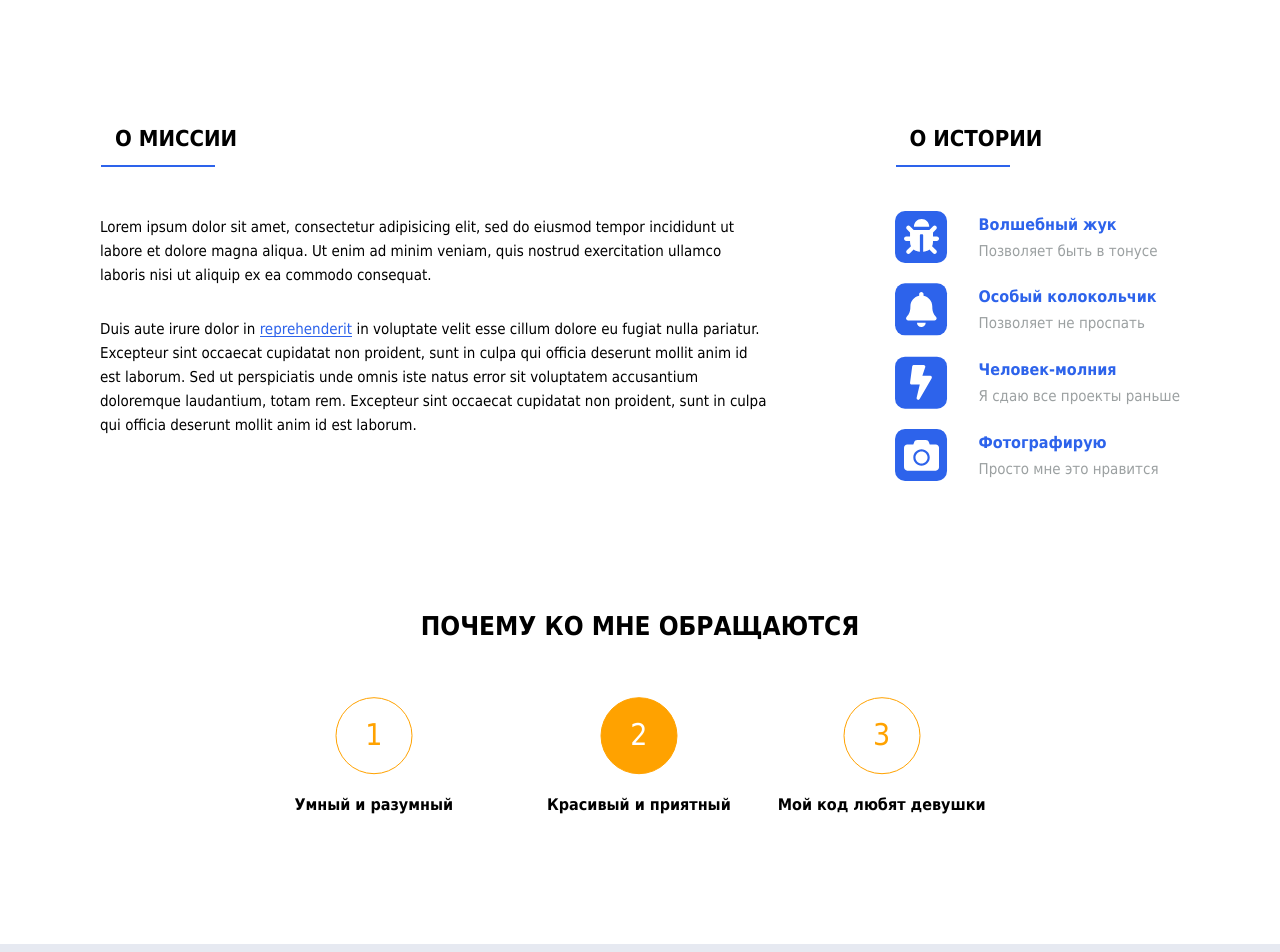
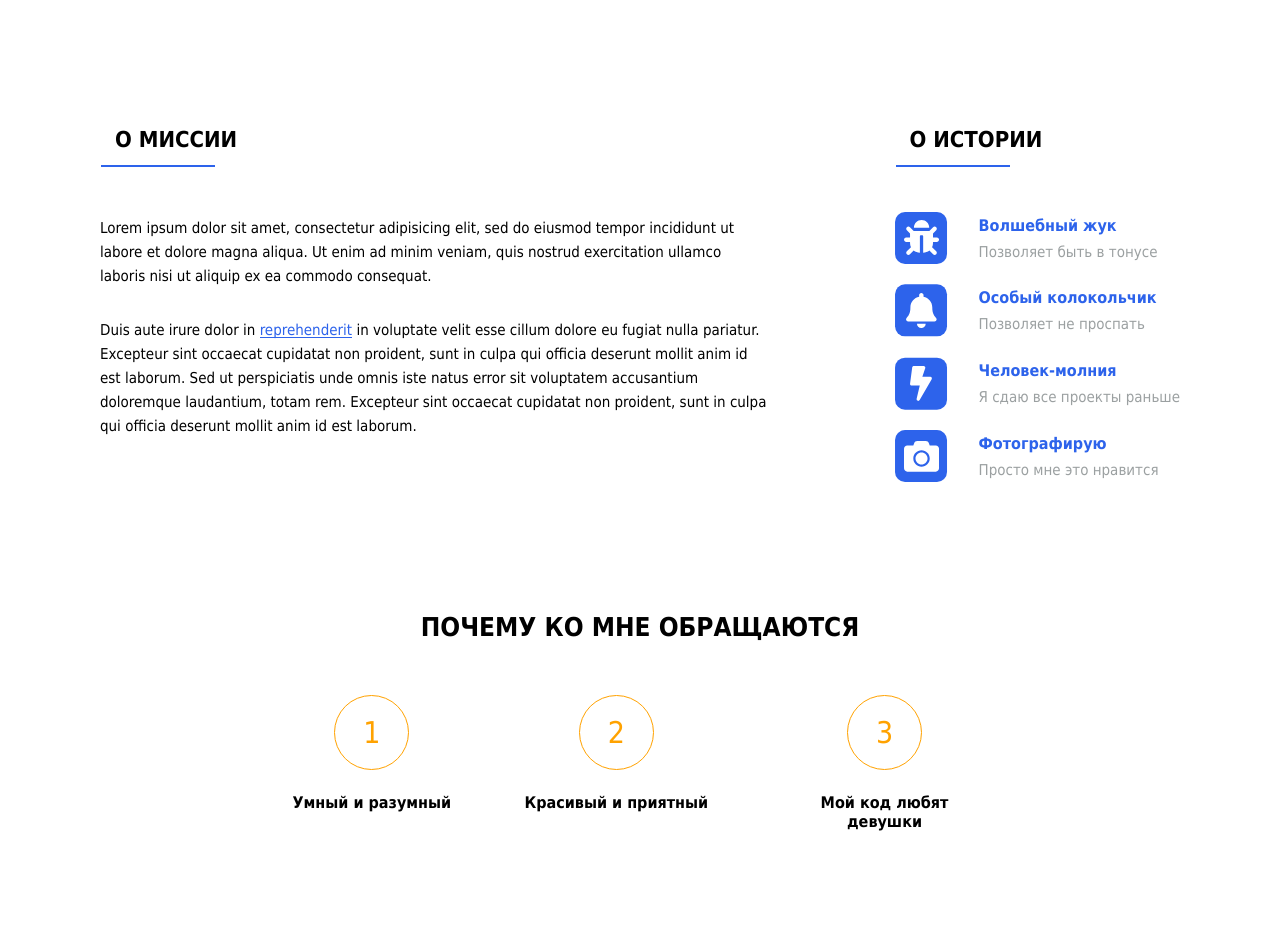
Before and after one commit to Sviatoslove/about_me_4, a plain HTML site: page index.html in a window 1280 px wide. Shown: the part 840-1792 px from the top of the page. Drawn offline with Linux system fonts and the light colour scheme; files whose address does not match are found by name.

Commit message:
pravki_1

```diff
--- a/css/about_me.css
+++ b/css/about_me.css
@@ -23,19 +23,20 @@
 }
 .mission_title {
     position: relative;
-    margin-left: 15px;
+    margin: 0 0 49px 15px;
+
 }
-.about:after {
+.line:after {
     position: absolute;
     background-color: #2D63EB;
     content: "";
     height: 2px;
-    top: 40px;
     width: 114px;
     left: -14px;
+    bottom: 0;
 }
-.mission_essence {
-    margin: 63px 0 30px;
+.mission p:not(:last-child) {
+    margin-bottom: 30px;
 }
 .mission_essence_more{
 }
@@ -56,10 +57,9 @@
 }
 .history_title {
     position: relative;
-    margin-left: 15px;
+    margin: 0 0 45px 15px;
 }
 .history_details {
-    margin-top: 59px;
 }
 .details_item {
     display: flex;
@@ -84,26 +84,21 @@
     text-align: center;
 }
 .because_title {
+    margin-bottom: 52px;
 }
 .because_list {
+    max-width: 695px;
+    width: 100%;
+    margin: 0 auto;
     display: flex;
-    justify-content: center;
-    counter-reset: num;
+    justify-content: space-between;
 }
 .because_item {
     font-size: 16px;
     line-height: 19px;
     font-weight: 700;
-    margin-top: 153px;
-    position: relative;
 }
-.because_item::before {
-    content: counter(num) '';
-    counter-increment: num;
-    position: absolute;
-    top: 50%;
-    left: 50%;
-    transform: translate(-50%,-140%);
+.because_item_numb {
     border: 1px solid #FFA200;
     border-radius: 50px;
     width: 75px;
@@ -115,14 +110,14 @@
     line-height: 36px;
     font-weight: 400;
     color: #FFA200;
+    margin: 0 auto 23px;
 }
-.beautiful::before {
+.because_item p {
+    max-width: 206px;
+    width: 100%;
+}
+.because_item_numb:hover {
     color: #fff;
     background-color: #FFA200;
+    cursor: pointer;
 }
-.smart {
-    margin-right: 94px;
-}
-.beautiful {
-    margin-right: 47px;
-}
--- a/css/author.css
+++ b/css/author.css
@@ -3,7 +3,8 @@
 
 .header {
     background-color: #1148D3;
-    padding: 59px 0 48px;
+    padding: 59px 0 237px;
+    position: relative;
 }
 .author {
     max-width: 590px;
@@ -26,18 +27,8 @@
     border: 1px solid #fff;
 }
 .author i {
-    font-size: 15px;
     display: block;
-    margin-top: 173px;
+    position: absolute;
+    left: 50%;
+    bottom: 44px;
 }
-.btn {
-    min-width: 218px;
-    color: #fff;
-    font-size: 13px;
-    line-height: 16px;
-    border-radius: 27px;
-    font-weight: 700;
-    padding: 19px 35px;
-    display: inline-block;
-    text-transform: uppercase;
-}
--- a/css/global.css
+++ b/css/global.css
@@ -46,6 +46,17 @@ a, button, input {
 .btn:active, .policy:active {
   box-shadow: 0 1px 3px rgba(0, 0, 0, 0.5);
 }
+.btn {
+  min-width: 218px;
+  color: #fff;
+  font-size: 13px;
+  line-height: 16px;
+  border-radius: 27px;
+  font-weight: 700;
+  padding: 19px 35px;
+  display: inline-block;
+  text-transform: uppercase;
+}
 ul, li {
   display: block;
   margin: 0;
@@ -68,6 +79,7 @@ h2 {
 h3 {
   font-size: 22px;
   line-height: 27px;
+  padding-bottom: 14px;
 }
 h4 {
   font-size: 16px;
--- a/index.html
+++ b/index.html
@@ -37,16 +37,16 @@
                 </h2>
                 <div class="essence d-flex">
                     <div class="mission">
-                        <h3 class="mission_title about">
+                        <h3 class="mission_title line">
                             О миссии
                         </h3>
-                        <p class="mission_essence">
+                        <p>
                             Lorem ipsum dolor sit amet, consectetur adipisicing elit, sed do eiusmod tempor incididunt ut labore et dolore
                             magna
                             aliqua. Ut enim ad minim veniam, quis nostrud exercitation ullamco laboris nisi ut aliquip ex ea commodo
                             consequat.
                         </p>
-                        <p class="mission_essence_more">
+                        <p>
                             Duis aute irure dolor in <span class="special">reprehenderit</span> in voluptate velit esse cillum dolore eu fugiat nulla pariatur. Excepteur
                             sint
                             occaecat cupidatat non proident, sunt in culpa qui officia deserunt mollit anim id est laborum. Sed ut
@@ -57,12 +57,12 @@
                         </p>
                     </div>
                     <div class="history">
-                        <h3 class="history_title about">
+                        <h3 class="history_title line">
                             О истории
                         </h3>
                         <ul class="history_details">
                             <li class="details_item">
-                                <img class="icon" src="img/bug.svg" alt="bug">
+                                <img class="icon" src="svg/bug.svg" alt="bug">
                                 <div class="details_list">
                                     <h4 class="details_item_title">
                                         Волшебный жук
@@ -73,7 +73,7 @@
                                 </div>
                             </li>
                             <li class="details_item">
-                                <img class="icon" src="img/ring.svg" alt="ring">
+                                <img class="icon" src="svg/ring.svg" alt="ring">
                                 <div class="details_list">
                                     <h4 class="details_item_title">
                                         Особый колокольчик
@@ -84,7 +84,7 @@
                                 </div>
                             </li>
                             <li class="details_item">
-                                <img class="icon" src="img/flash.svg" alt="flash">
+                                <img class="icon" src="svg/flash.svg" alt="flash">
                                 <div class="details_list">
                                     <h4 class="details_item_title">
                                         Человек-молния
@@ -95,7 +95,7 @@
                                 </div>
                             </li>
                             <li class="details_item">
-                                <img class="icon" src="img/camera.svg" alt="camera">
+                                <img class="icon" src="svg/camera.svg" alt="camera">
                                 <div class="details_list">
                                     <h4 class="details_item_title">
                                         Фотографирую
@@ -113,14 +113,29 @@
                         Почему ко мне обращаются
                     </h2>
                     <ul class="because_list">
-                        <li class="because_item smart">
-                            Умный и разумный
-                        </li>
-                        <li class="because_item beautiful">
-                            Красивый и приятный
+                        <li class="because_item">
+                            <span class="because_item_numb">
+                                1
+                            </span>
+                            <p>
+                                Умный и разумный
+                            </p>
                         </li>
                         <li class="because_item">
-                            Мой код любят девушки
+                            <span class="because_item_numb">
+                                2
+                            </span>
+                            <p>
+                                Красивый и приятный
+                            </p>
+                        </li>
+                        <li class="because_item">
+                            <span class="because_item_numb">
+                                3
+                            </span>
+                            <p>
+                                Мой код любят девушки
+                            </p>
                         </li>
                     </ul>
                 </div>
@@ -145,7 +160,7 @@
     <footer class="footer">
         <div class="container">
             <div class="rights">
-                <p class="rights_details all_rights">
+                <p class="rights_details">
                     Все права защищены
                 </p>
                 <p class="rights_details fio">
```
Also changed, not shown: svg/bug.svg (renamed from img/bug.svg), svg/camera.svg (renamed from img/camera.svg), svg/flash.svg (renamed from img/flash.svg), svg/ring.svg (renamed from img/ring.svg).
